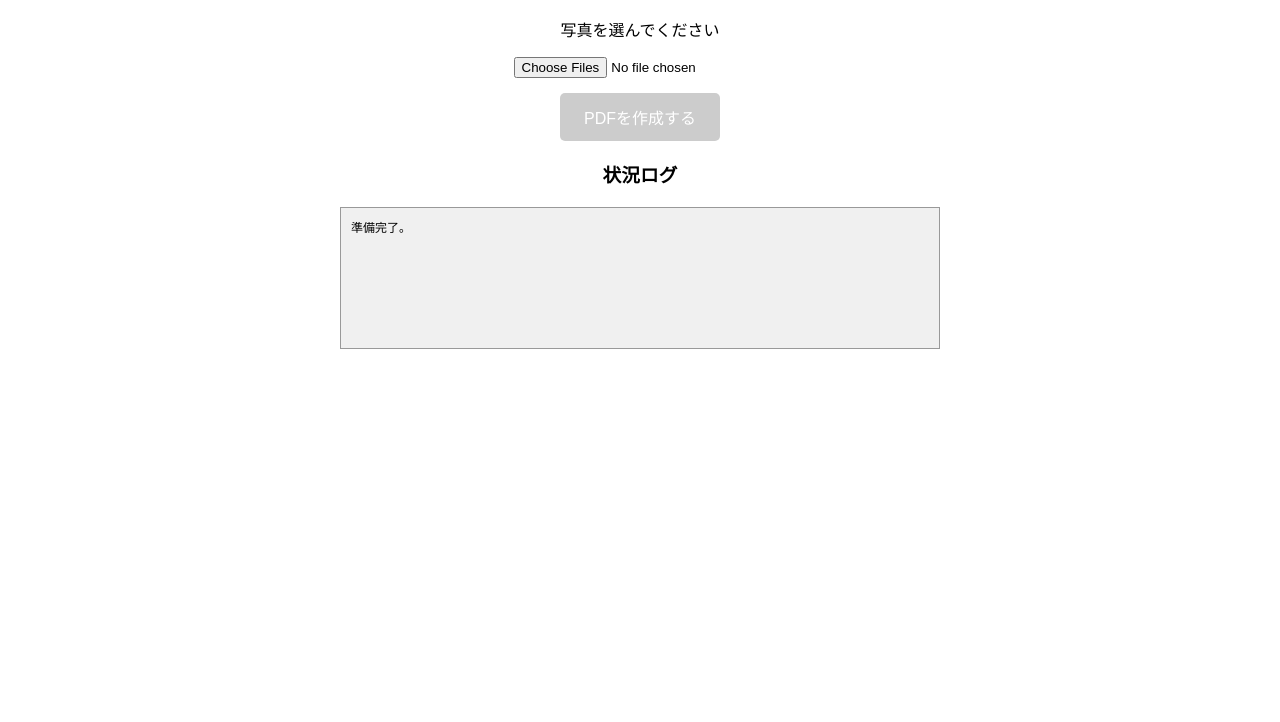
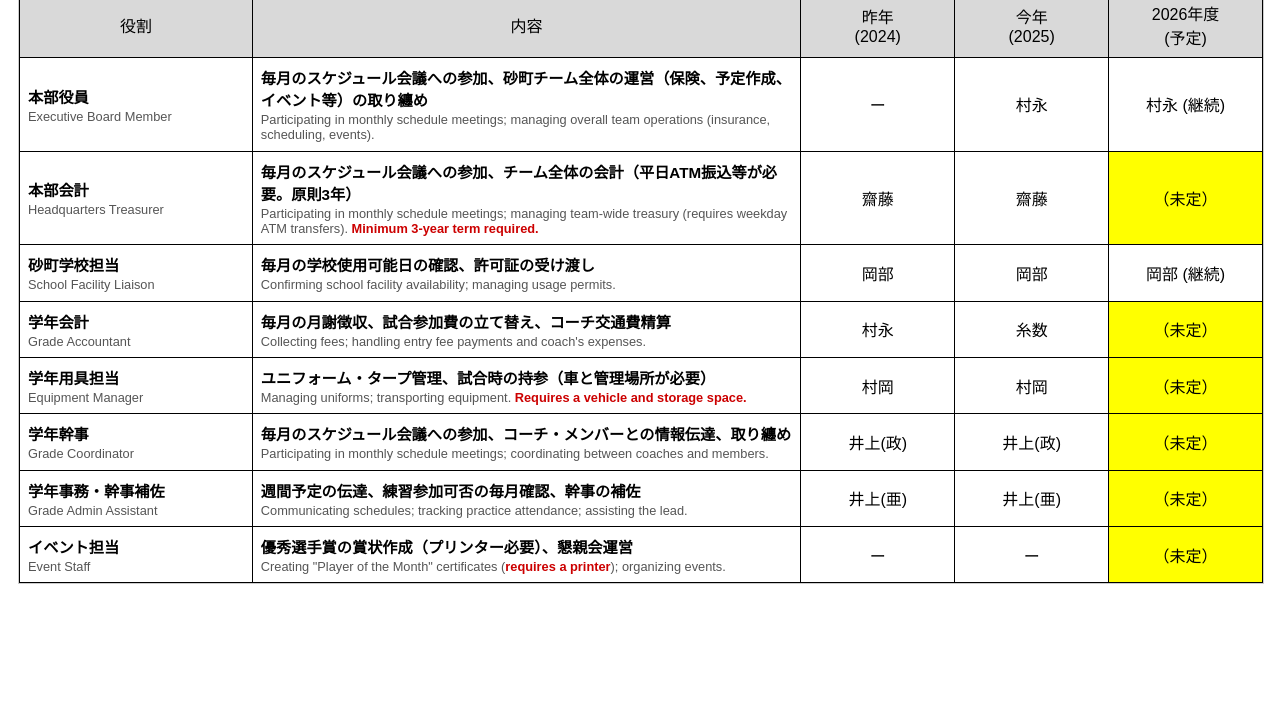
Before and after one commit to 1088taiotoshi55-star/-, a plain HTML site: page index.html in a window 1280 px wide. Shown: the part 78-800 px from the top of the page. Drawn offline with nearby package versions, Linux system fonts and the light colour scheme.

Commit message:
Add files via upload

```diff
--- a/index.html
+++ b/index.html
@@ -2,131 +2,109 @@
 <html lang="ja">
 <head>
     <meta charset="UTF-8">
-    <meta name="viewport" content="width=device-width, initial-scale=1.0">
-    <title>画像PDF変換（手動保存版）</title>
+    <meta name="viewport" content="width=device-width, initial-scale=0.5, minimum-scale=0.1, maximum-scale=3.0, user-scalable=yes">
+    <title>砂町チーム 役割分担表 (2024-2026)</title>
     <style>
-        body { font-family: sans-serif; padding: 20px; max-width: 600px; margin: 0 auto; text-align: center; }
-        .preview img { width: 100px; height: 100px; object-fit: cover; margin: 5px; border: 1px solid #ccc; border-radius: 4px; }
-        #debugLog { background: #f0f0f0; padding: 10px; margin-top: 20px; text-align: left; font-size: 12px; height: 120px; overflow-y: scroll; border: 1px solid #999; }
-        button { padding: 12px 24px; font-size: 16px; background-color: #007bff; color: white; border: none; border-radius: 5px; cursor: pointer; margin-top: 15px; }
-        button:disabled { background-color: #ccc; }
+        body { font-family: "MS PGothic", "Hiragino Kaku Gothic ProN", sans-serif; padding: 10px; background-color: #fff; }
+        h1 { font-size: 1.2rem; margin-bottom: 10px; text-align: center; }
 
-        /* 新しく追加したダウンロードリンクのスタイル */
-        #downloadArea { margin-top: 20px; padding: 20px; border: 2px dashed #007bff; display: none; background: #e7f3ff; }
-        #finalLink { font-size: 20px; font-weight: bold; color: #d00; text-decoration: underline; cursor: pointer; }
+        /* エクセル風のスクロールコンテナ */
+        .excel-container {
+            width: 100%;
+            overflow-x: auto;
+            border: 1px solid #ccc;
+            -webkit-overflow-scrolling: touch;
+        }
+
+        table {
+            border-collapse: collapse;
+            min-width: 950px;
+            width: 100%;
+            table-layout: fixed;
+        }
+
+        th, td {
+            border: 1px solid #000;
+            padding: 8px;
+            vertical-align: middle;
+            word-wrap: break-word;
+        }
+
+        th { background-color: #d9d9d9; font-weight: normal; text-align: center; }
+
+        .col-role { width: 160px; }
+        .col-desc { width: 400px; }
+        .col-name { width: 100px; text-align: center; }
+
+        /* 未定（黄色） */
+        .pending { background-color: #ffff00; }
+
+        .cell-content { display: flex; flex-direction: column; text-align: left; }
+        .ja { font-size: 0.95rem; font-weight: bold; margin-bottom: 2px; color: #000; }
+        .en { font-size: 0.8rem; font-weight: normal; color: #555; line-height: 1.2; }
+
+        .important { color: #cc0000; font-weight: bold; }
     </style>
 </head>
 <body>
 
-    <h2>📷 画像PDF変換（Android対応版）</h2>
-    <p>写真を選んでください</p>
-    <input type="file" id="imageInput" multiple onchange="processFiles(this)">
+<h1>砂町チーム 役割分担表 (2024-2026)</h1>
 
-    <div id="previewArea" class="preview"></div>
-    <button id="convertBtn" onclick="convertToPDF()" disabled>PDFを作成する</button>
+<div class="excel-container">
+    <table>
+        <thead>
+            <tr>
+                <th class="col-role">役割</th>
+                <th class="col-desc">内容</th>
+                <th class="col-name">昨年<br>(2024)</th>
+                <th class="col-name">今年<br>(2025)</th>
+                <th class="col-name">2026年度<br>(予定)</th>
+            </tr>
+        </thead>
+        <tbody>
+            <tr>
+                <td><div class="cell-content"><span class="ja">本部役員</span><span class="en">Executive Board Member</span></div></td>
+                <td><div class="cell-content"><span class="ja">毎月のスケジュール会議への参加、砂町チーム全体の運営（保険、予定作成、イベント等）の取り纏め</span><span class="en">Participating in monthly schedule meetings; managing overall team operations (insurance, scheduling, events).</span></div></td>
+                <td class="col-name">ー</td><td class="col-name">村永</td><td class="col-name">村永 (継続)</td>
+            </tr>
+            <tr>
+                <td><div class="cell-content"><span class="ja">本部会計</span><span class="en">Headquarters Treasurer</span></div></td>
+                <td><div class="cell-content"><span class="ja">毎月のスケジュール会議への参加、チーム全体の会計（平日ATM振込等が必要。原則3年）</span><span class="en">Participating in monthly schedule meetings; managing team-wide treasury (requires weekday ATM transfers). <span class="important">Minimum 3-year term required.</span></span></div></td>
+                <td class="col-name">齋藤</td><td class="col-name">齋藤</td><td class="col-name pending">（未定）</td>
+            </tr>
+            <tr>
+                <td><div class="cell-content"><span class="ja">砂町学校担当</span><span class="en">School Facility Liaison</span></div></td>
+                <td><div class="cell-content"><span class="ja">毎月の学校使用可能日の確認、許可証の受け渡し</span><span class="en">Confirming school facility availability; managing usage permits.</span></div></td>
+                <td class="col-name">岡部</td><td class="col-name">岡部</td><td class="col-name">岡部 (継続)</td>
+            </tr>
+            <tr>
+                <td><div class="cell-content"><span class="ja">学年会計</span><span class="en">Grade Accountant</span></div></td>
+                <td><div class="cell-content"><span class="ja">毎月の月謝徴収、試合参加費の立て替え、コーチ交通費精算</span><span class="en">Collecting fees; handling entry fee payments and coach's expenses.</span></div></td>
+                <td class="col-name">村永</td><td class="col-name">糸数</td><td class="col-name pending">（未定）</td>
+            </tr>
+            <tr>
+                <td><div class="cell-content"><span class="ja">学年用具担当</span><span class="en">Equipment Manager</span></div></td>
+                <td><div class="cell-content"><span class="ja">ユニフォーム・タープ管理、試合時の持参（車と管理場所が必要）</span><span class="en">Managing uniforms; transporting equipment. <span class="important">Requires a vehicle and storage space.</span></span></div></td>
+                <td class="col-name">村岡</td><td class="col-name">村岡</td><td class="col-name pending">（未定）</td>
+            </tr>
+            <tr>
+                <td><div class="cell-content"><span class="ja">学年幹事</span><span class="en">Grade Coordinator</span></div></td>
+                <td><div class="cell-content"><span class="ja">毎月のスケジュール会議への参加、コーチ・メンバーとの情報伝達、取り纏め</span><span class="en">Participating in monthly schedule meetings; coordinating between coaches and members.</span></div></td>
+                <td class="col-name">井上(政)</td><td class="col-name">井上(政)</td><td class="col-name pending">（未定）</td>
+            </tr>
+            <tr>
+                <td><div class="cell-content"><span class="ja">学年事務・幹事補佐</span><span class="en">Grade Admin Assistant</span></div></td>
+                <td><div class="cell-content"><span class="ja">週間予定の伝達、練習参加可否の毎月確認、幹事の補佐</span><span class="en">Communicating schedules; tracking practice attendance; assisting the lead.</span></div></td>
+                <td class="col-name">井上(亜)</td><td class="col-name">井上(亜)</td><td class="col-name pending">（未定）</td>
+            </tr>
+            <tr>
+                <td><div class="cell-content"><span class="ja">イベント担当</span><span class="en">Event Staff</span></div></td>
+                <td><div class="cell-content"><span class="ja">優秀選手賞の賞状作成（プリンター必要）、懇親会運営</span><span class="en">Creating "Player of the Month" certificates (<span class="important">requires a printer</span>); organizing events.</span></div></td>
+                <td class="col-name">ー</td><td class="col-name">ー</td><td class="col-name pending">（未定）</td>
+            </tr>
+        </tbody>
+    </table>
+</div>
 
-    <div id="downloadArea">
-        <p>🎉 PDFが完成しました！<br>下のリンクをタップして保存してください：</p>
-        <a id="finalLink" href="#" download="photos.pdf">👉 ここをタップしてPDFを保存 👈</a>
-    </div>
-
-    <h3>状況ログ</h3>
-    <div id="debugLog">準備完了。</div>
-
-    <script src="https://cdnjs.cloudflare.com/ajax/libs/jspdf/2.5.1/jspdf.umd.min.js"></script>
-
-    <script>
-        var selectedImages = [];
-
-        function log(msg) {
-            var box = document.getElementById('debugLog');
-            box.innerHTML = "> " + msg + "<br>" + box.innerHTML;
-        }
-
-        function processFiles(input) {
-            // ダウンロードエリアを隠す
-            document.getElementById('downloadArea').style.display = 'none';
-
-            var files = input.files;
-            var previewArea = document.getElementById('previewArea');
-            var convertBtn = document.getElementById('convertBtn');
-
-            if (!files || files.length === 0) return;
-
-            previewArea.innerHTML = '';
-            selectedImages = [];
-            convertBtn.disabled = true;
-
-            var loadedCount = 0;
-            log(files.length + "枚の画像を処理中...");
-
-            for (var i = 0; i < files.length; i++) {
-                (function(index) {
-                    var reader = new FileReader();
-                    reader.onload = function(e) {
-                        selectedImages[index] = e.target.result;
-                        var img = document.createElement('img');
-                        img.src = e.target.result;
-                        previewArea.appendChild(img);
-                        loadedCount++;
-
-                        if (loadedCount === files.length) {
-                            convertBtn.disabled = false;
-                            log("準備完了。「PDFを作成する」を押してください。");
-                        }
-                    };
-                    reader.readAsDataURL(files[index]);
-                })(i);
-            }
-        }
-
-        function convertToPDF() {
-            log("PDFデータを作成中...");
-            if (!window.jspdf) { alert("エラー: ライブラリ未ロード"); return; }
-
-            try {
-                var jsPDF = window.jspdf.jsPDF;
-                var doc = new jsPDF();
-
-                var pageWidth = doc.internal.pageSize.getWidth();
-                var pageHeight = doc.internal.pageSize.getHeight();
-                var margin = 10;
-
-                var validImages = selectedImages.filter(function(n){ return n != undefined });
-
-                for (var i = 0; i < validImages.length; i++) {
-                    var imgData = validImages[i];
-                    if (i > 0) doc.addPage();
-
-                    var imgProps = doc.getImageProperties(imgData);
-                    var ratio = imgProps.width / imgProps.height;
-                    var imgWidth = pageWidth - (margin * 2);
-                    var imgHeight = imgWidth / ratio;
-
-                    if (imgHeight > (pageHeight - margin * 2)) {
-                        imgHeight = pageHeight - (margin * 2);
-                        imgWidth = imgHeight * ratio;
-                    }
-                    doc.addImage(imgData, 'JPEG', margin, margin, imgWidth, imgHeight);
-                }
-
-                // 【重要】ここを変えました
-                // いきなり保存せず、データURLとしてリンクに埋め込みます
-                var pdfBlob = doc.output('blob');
-                var url = URL.createObjectURL(pdfBlob);
-
-                var link = document.getElementById('finalLink');
-                link.href = url;
-
-                // ダウンロードエリアを表示
-                document.getElementById('downloadArea').style.display = 'block';
-                log("★作成成功！画面に出た赤いリンクを押してください。");
-
-            } catch (e) {
-                log("失敗: " + e.message);
-                alert("エラー: " + e.message);
-            }
-        }
-    </script>
 </body>
 </html>
```
